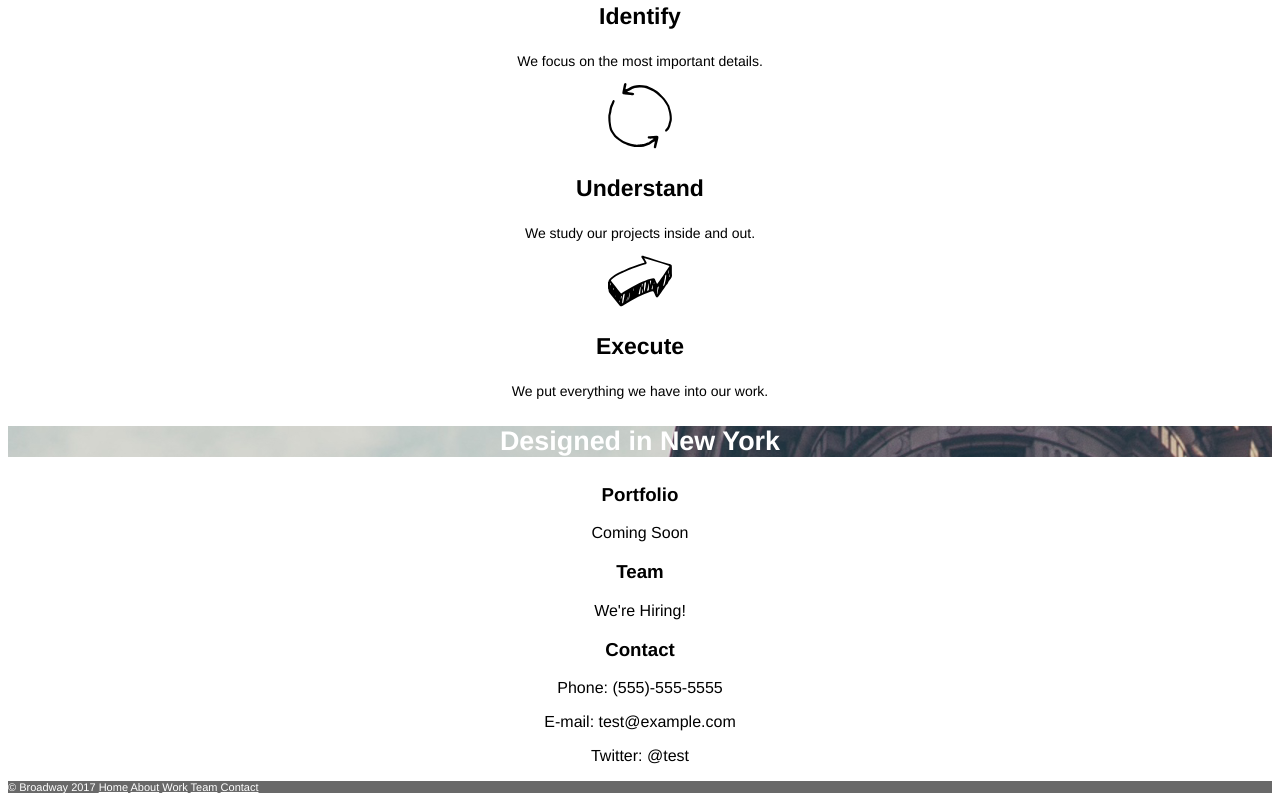
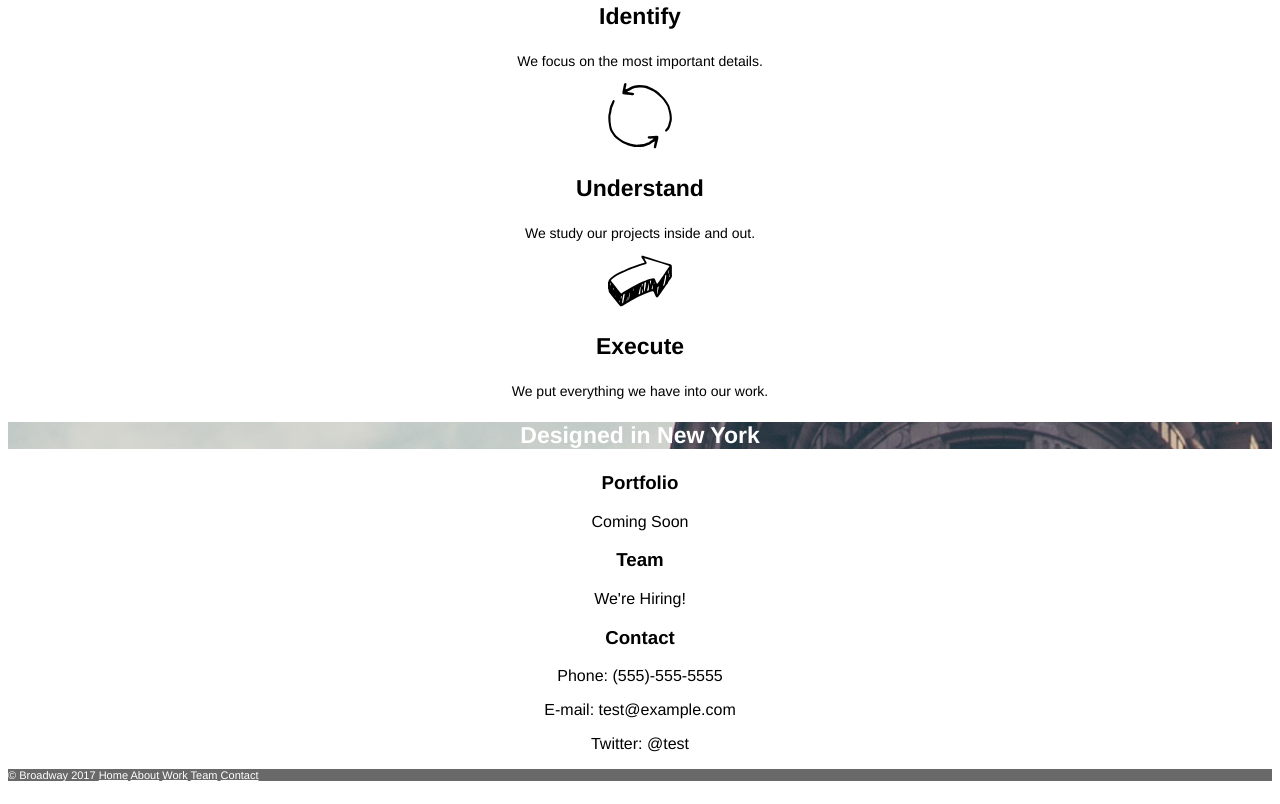
Before and after one commit to Sujeil/Broadway, a plain HTML site: page index.html in a window 1280 px wide. Shown: the part 491-1295 px from the top of the page. Drawn offline with Linux system fonts and the light colour scheme.

Commit message:
Fixed end of designed picture

```diff
--- a/resources/css/style.css
+++ b/resources/css/style.css
@@ -43,11 +43,14 @@ body{
 
 #designed{
   background-image: url("the-flatiron-building.png");
+  background-repeat: no-repeat;
+  background-position: center;
+}
+
+#designed h3{
   color: white;
   font-size: 23px;
   font-weight: bold;
-  background-repeat: no-repeat;
-  background-position: center;
 }
 
 #footer{
```
